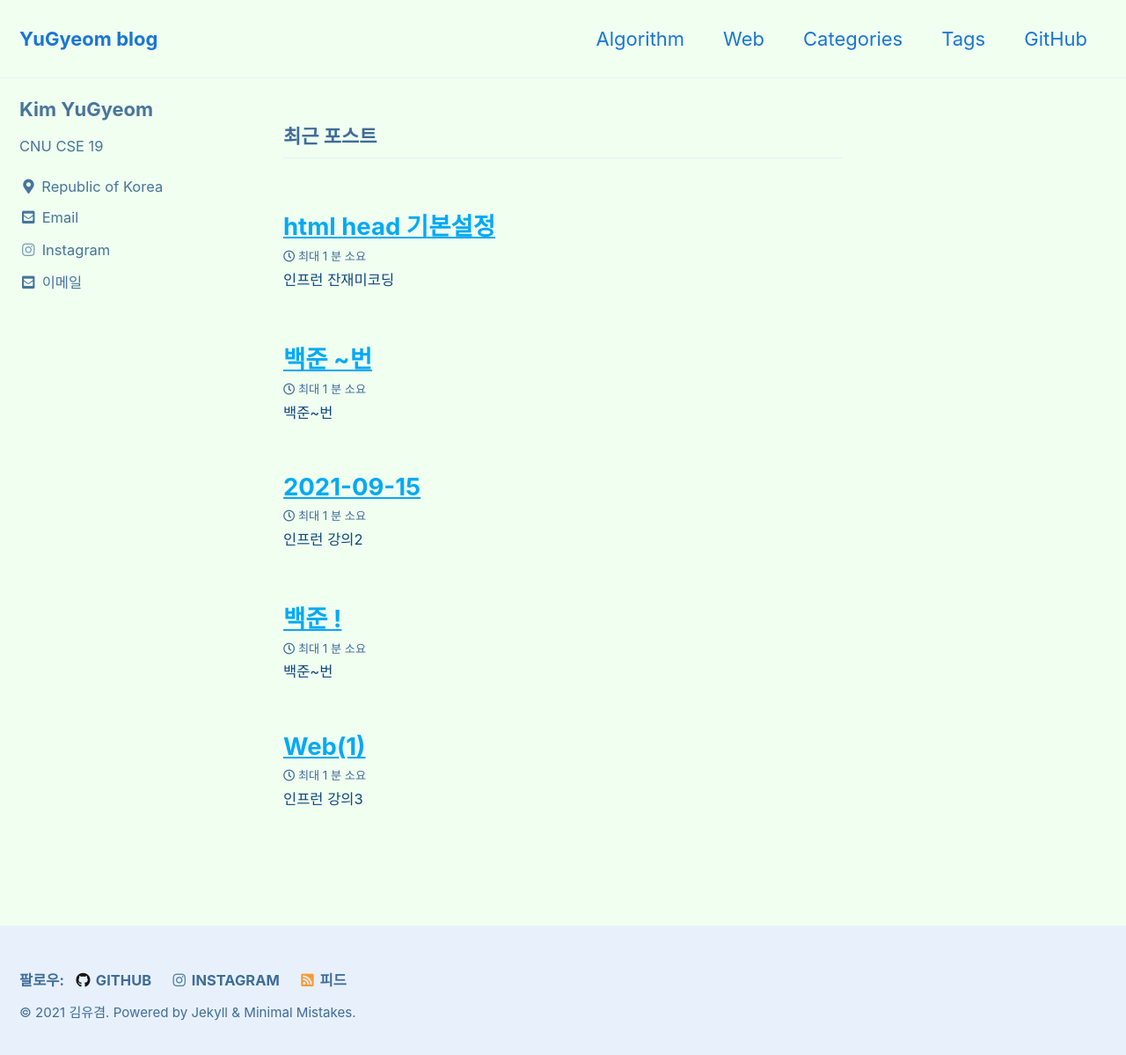
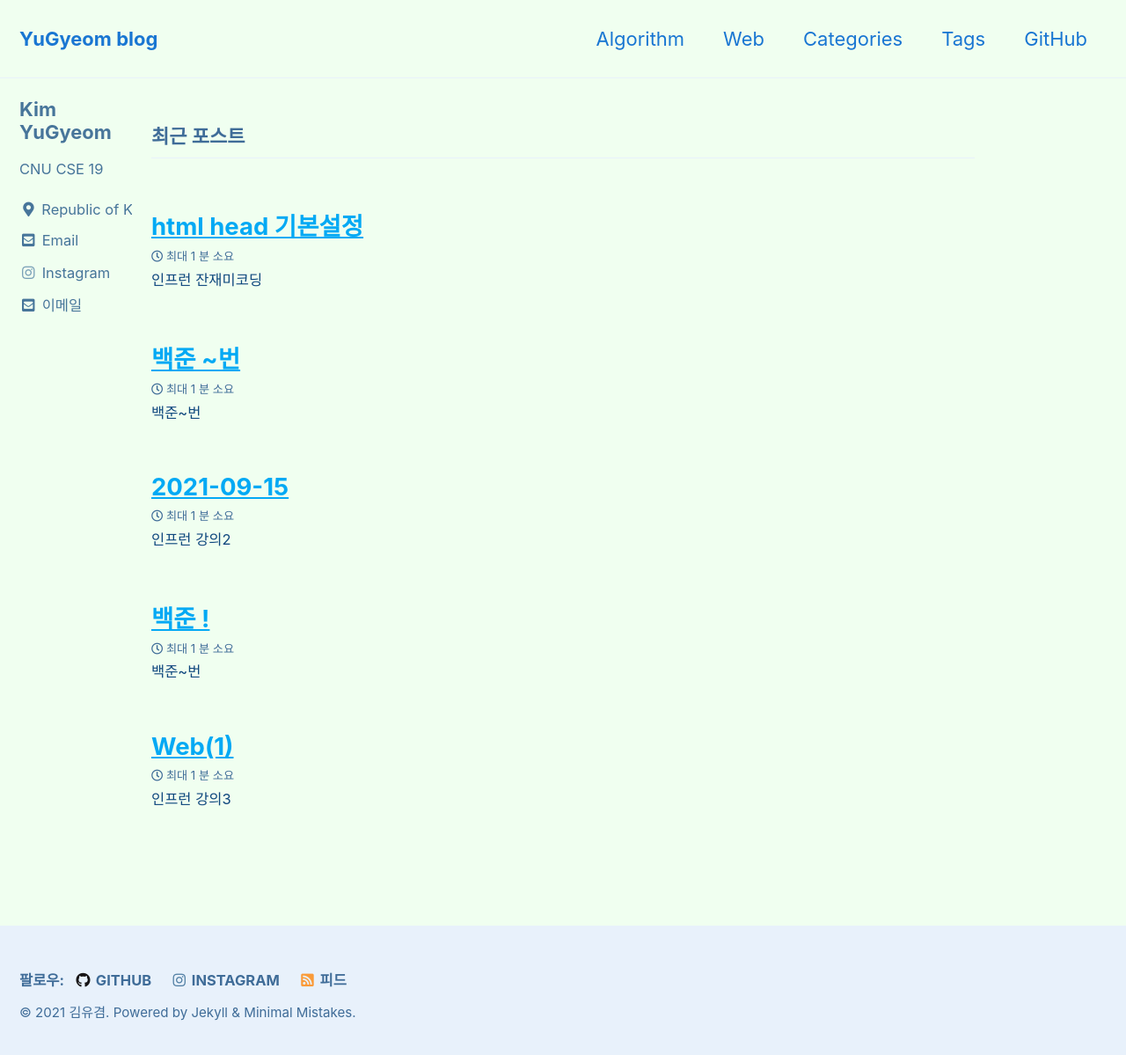
Before and after one commit to rladbrua0207/rladbrua0207.github.io, a Jekyll site: the page built from index.html, in a window 1280 px wide and 1207 px high. Shown: the top 1199 px of the window at 88% size. Built offline with Jekyll 4.4.1, drawn with Linux system fonts in a browser that asks for light colours; cached includes are drawn as plain includes; the list of posts is cut into pages by our own code.

Commit message:
right-sidebar-width change

```diff
--- a/_sass/minimal-mistakes/_variables.scss
+++ b/_sass/minimal-mistakes/_variables.scss
@@ -155,9 +155,9 @@
    Grid
    ========================================================================== */
 
-$right-sidebar-width-narrow: 200px !default;
-$right-sidebar-width: 300px !default;
-$right-sidebar-width-wide: 400px !default;
+$right-sidebar-width-narrow: 50px !default;
+$right-sidebar-width: 150px !default;
+$right-sidebar-width-wide: 250px !default;
 
 /*
    Other
```
